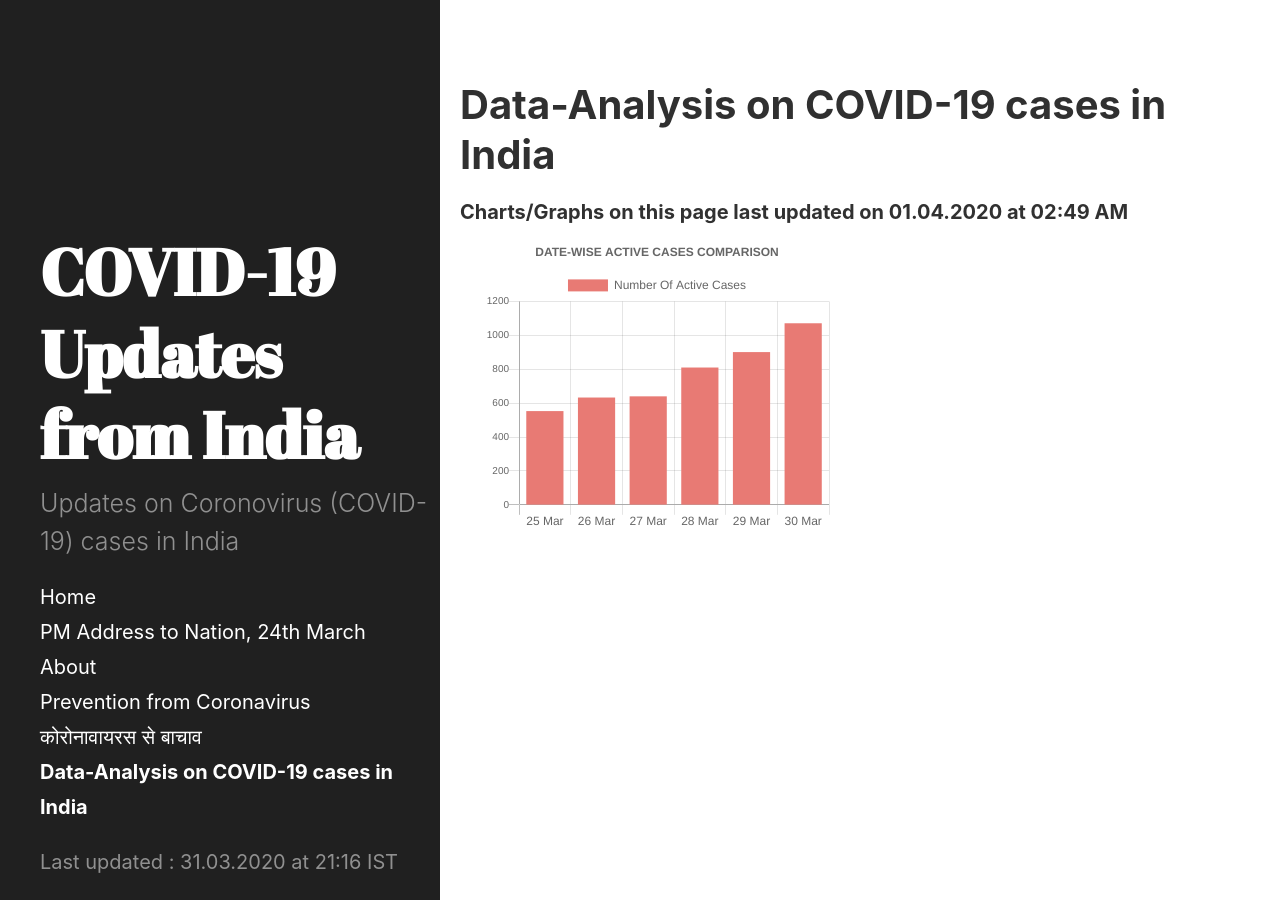
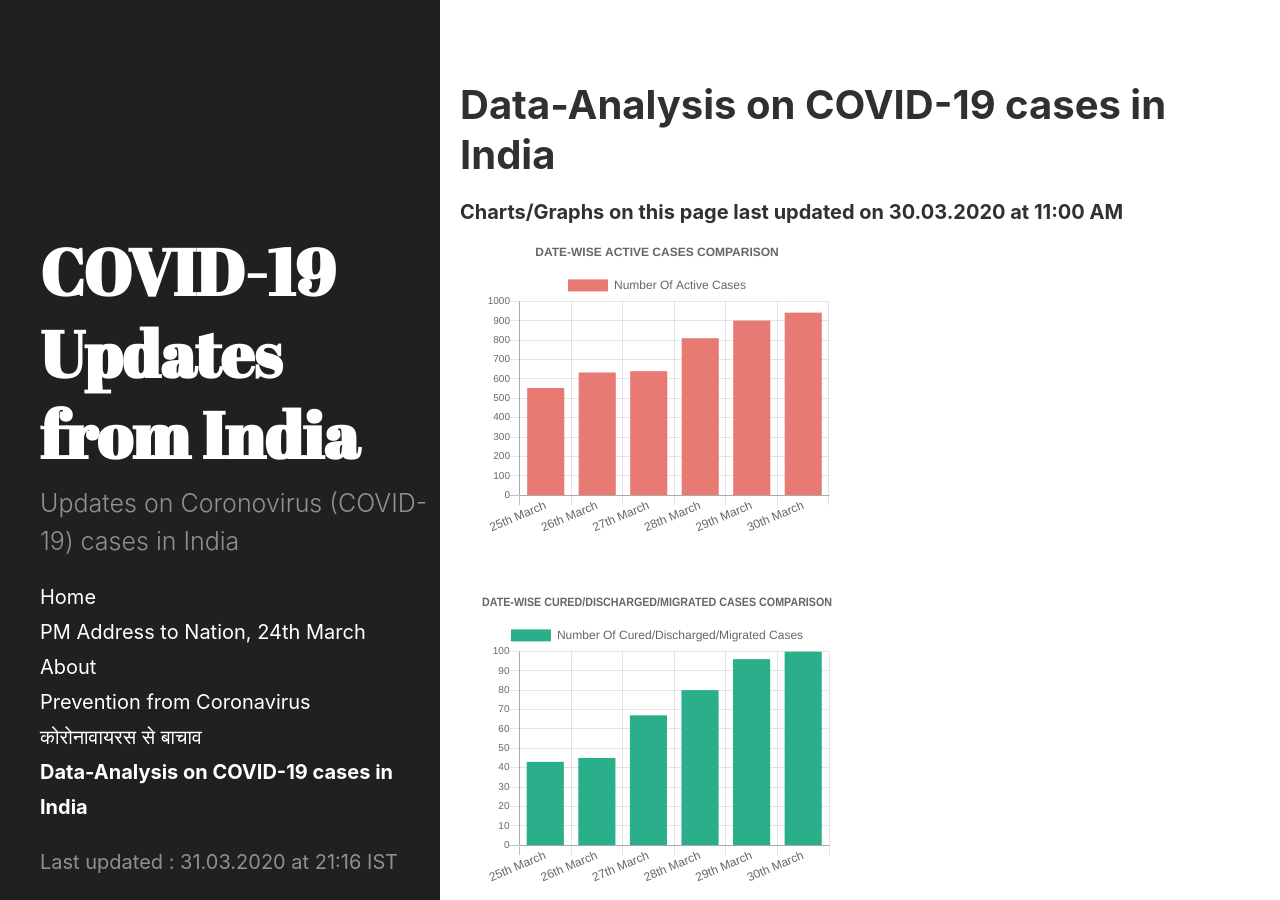
Before and after one commit to bhooraj/covid19updates-india, a Jekyll site: the page built from stats-and-charts.md, in a window 1280 px wide and 900 px high. Built offline with Jekyll 4.4.1, drawn with Linux system fonts in a browser that asks for light colours; some of the changed lines change nothing that is shown.

Commit message:
Revert "update charts"

```diff
--- a/_includes/charts-20200401-0249.html
+++ /dev/null
@@ -1,62 +0,0 @@
-
-<!-- HTML starts -->
-<div class="chartWrapper">
-    <div class="container container-fluid chartAreaWrapper" style="position: relative; height:350px; width: 90vw; margin-left:2px;">
-        <canvas id="myChart1" height="300" width="350"></canvas>
-    </div>
-    <div class="container container-fluid chartAreaWrapper" style="position: relative; height:350px; width: 90vw; margin-left:2px;">
-        <canvas id="myChart2" height="300" width="350"></canvas>
-    </div>
-    <div class="container container-fluid chartAreaWrapper" style="position: relative; height:710px; width: 90vw; margin-left:2px;">
-        <canvas id="myChart3" height="680" width="350"></canvas>
-        <p style="font-size: 0.65em;">* Please refer to the update date and time on the <a href="/">homepage</a></p>
-    </div>
-    <p><i><small>Note: The above Graphs/Charts are for the representation purpose only.</small></i></p>
-</div>
-
-<!-- HTML ends -->
-
-
-<!-- Javascript Starts -->
-<script>
-        var yAxisValues1 = ['25 Mar', '26 Mar', '27 Mar', '28 Mar', '29 Mar', '30 Mar'];
-        var legendTitle1 = "Number Of Active Cases";
-        var xAxisValues1 = [553, 633, 640, 810, 901, 1071];
-        var chartTitle1 = "DATE-WISE ACTIVE CASES COMPARISON";
-        var colorsGenerated1 = ['#e87a74', '#e87a74', '#e87a74', '#e87a74', '#e87a74', '#e87a74'];
-
-        //Assigning the values for chart
-        var data1 = {
-                labels: yAxisValues1,
-                datasets: [{
-                    label: legendTitle1,
-                    data: xAxisValues1,
-                    backgroundColor: colorsGenerated1
-                }]
-            };
-
-
-        var ctx = document.getElementById('myChart1').getContext('2d');
-
-        var myChart1 = new Chart(ctx, {
-            type: 'bar',
-            data: data1,
-
-            options: {
-                title: {
-                    display: true,
-                    text: chartTitle1
-                },
-                maintainAspectRatio: false,
-                responsive: false,
-                scales: {
-                    yAxes: [{
-                        ticks: {
-                            fontSize: 10,
-                            beginAtZero: true
-                        }
-                    }]
-                }
-            }
-        });
-        </script>
--- a/stats-and-charts.md
+++ b/stats-and-charts.md
@@ -2,5 +2,5 @@
 layout: page
 title: Data-Analysis on COVID-19 cases in India
 ---
-#### Charts/Graphs on this page last updated on 01.04.2020 at 02:49 AM
-{% include charts-20200401-0249.html %}
+#### Charts/Graphs on this page last updated on 30.03.2020 at 11:00 AM
+{% include allCharts.html %}
```
